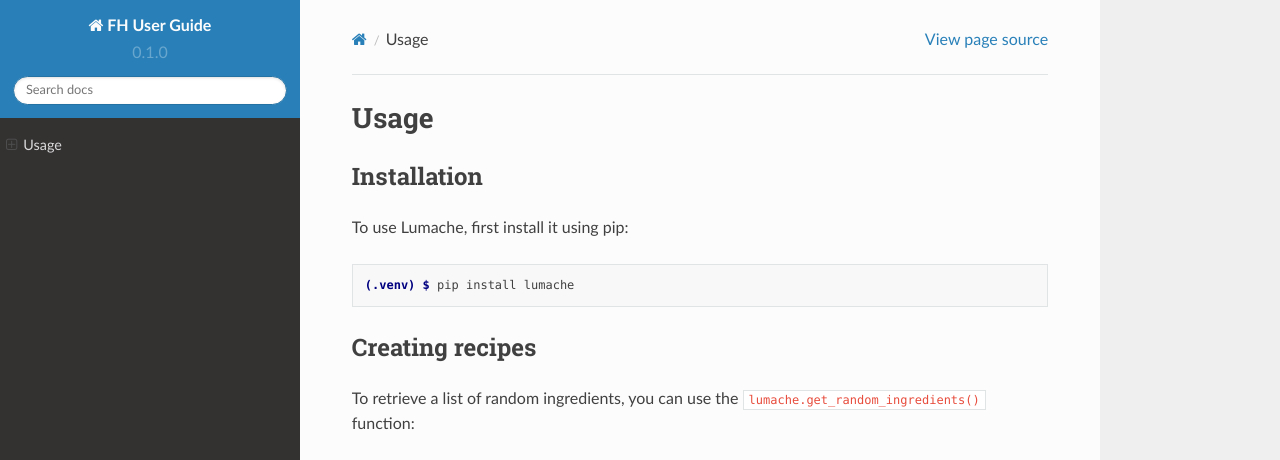
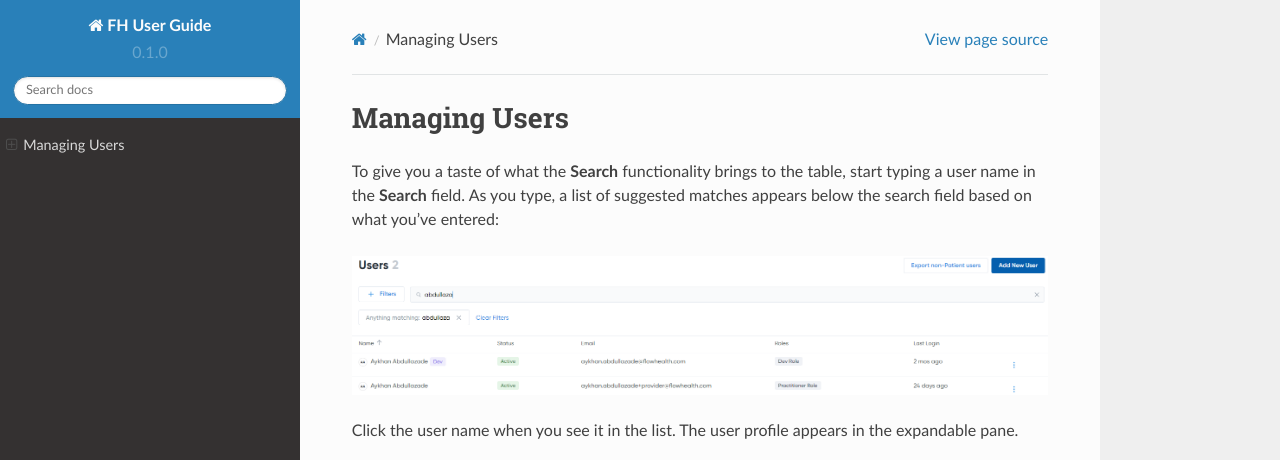
Before and after one commit to vadimsteckler1/fh_online_ug_poc, a Sphinx documentation site: the page built from docs/source/usage.rst, in a window 1280 px wide and 1036 px high. Shown: the top 460 px of the window. Built offline with Sphinx 7.4.7 and the Read the Docs theme 2.0.0, drawn with Linux system fonts in a browser that asks for light colours; some of the changed text lies outside the part shown; grey boxes are pictures that could not be loaded.

Commit message:
Update usage.rst

```diff
--- a/docs/source/usage.rst
+++ b/docs/source/usage.rst
@@ -1,33 +1,16 @@
-Usage
-=====
+Managing Users
+==============
 
-.. _installation:
+To give you a taste of what the **Search** functionality brings to the table, start typing a user name in the **Search** field. As you type, a list of suggested matches appears below the search field based on what you’ve entered:
 
-Installation
-------------
 
-To use Lumache, first install it using pip:
+.. image::
+   AdminPortal_ViewUsers_03.png
 
-.. code-block:: console
+Click the user name when you see it in the list. The user profile appears in the expandable pane.
 
-   (.venv) $ pip install lumache
+In a similar fashion, you can also search non-patient users by their email address.
 
-Creating recipes
-----------------
-
-To retrieve a list of random ingredients,
-you can use the ``lumache.get_random_ingredients()`` function:
-
-.. autofunction:: lumache.get_random_ingredients
-
-The ``kind`` parameter should be either ``"meat"``, ``"fish"``,
-or ``"veggies"``. Otherwise, :py:func:`lumache.get_random_ingredients`
-will raise an exception.
-
-.. autoexception:: lumache.InvalidKindError
-
-For example:
-
->>> import lumache
->>> lumache.get_random_ingredients()
-['shells', 'gorgonzola', 'parsley']
+Is there anything else?
+-------------------
+You bet! You’ve seen how to create an annotation area, but this is just the surface. **GroupDocs PDF Annotator** provides a lot of powerful features for making the workflow easy and efficient, such as leaving comments, drawing figures, calculating distances, highlighting and marking up documents, and much more.
```
